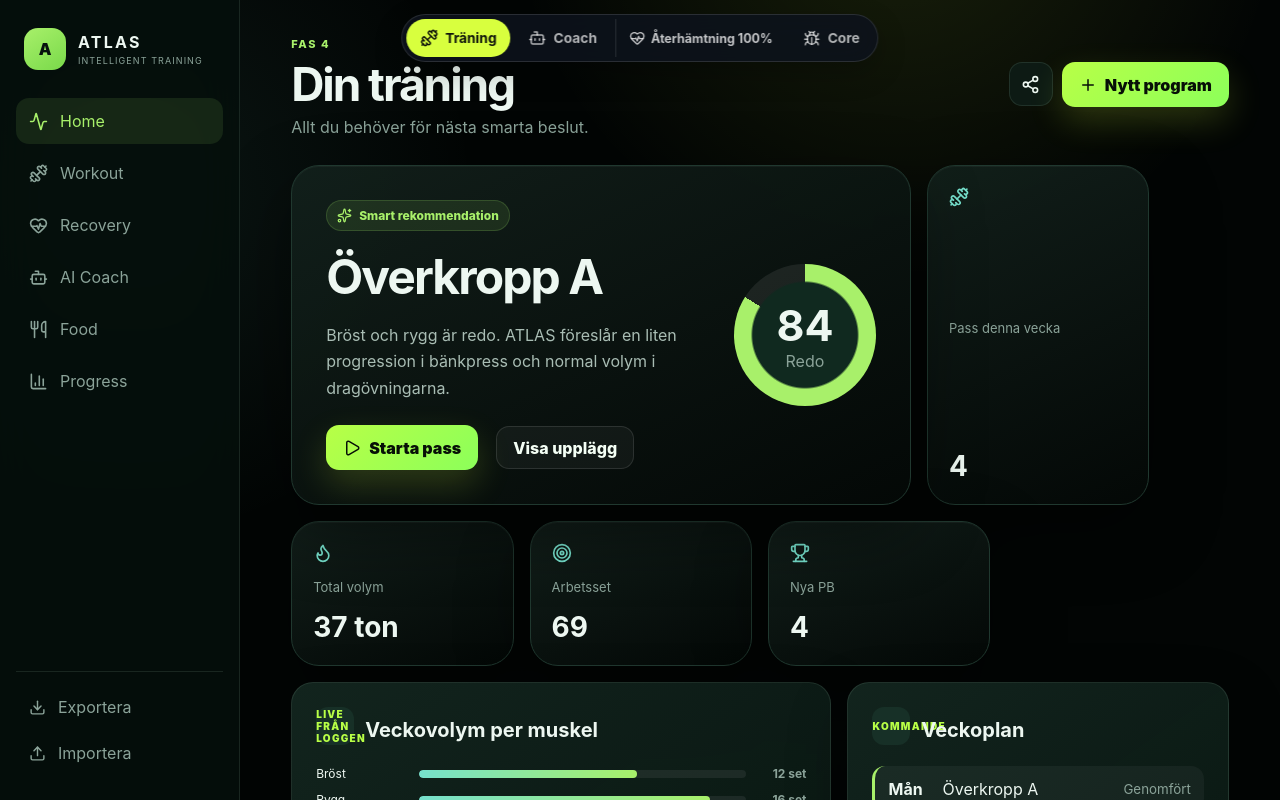
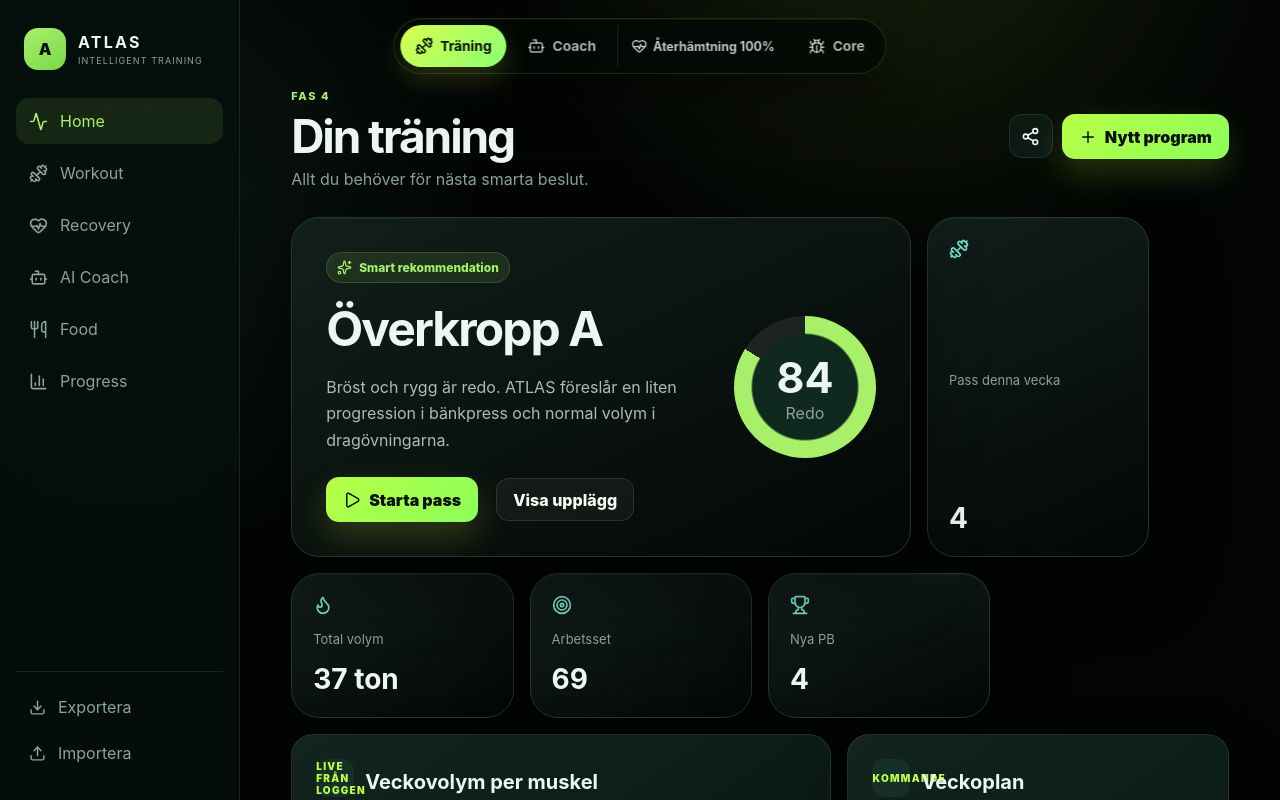
Before and after one commit to robertekholm68-lab/Atlas-ChatGPT, a React (Vite) app: page / in a window 1280 px wide. Shown: the top 800 px of the page. Built offline with nearby package versions, Linux system fonts and the light colour scheme.

Commit message:
Establish premium ATLAS UI foundation

```diff
--- a/src/appAtlas.css
+++ b/src/appAtlas.css
@@ -79,3 +79,66 @@
     display: none;
   }
 }
+
+/* ATLAS UI 2.0 shell chrome */
+.atlas-product-shell {
+  color: var(--text);
+  background:
+    radial-gradient(circle at 50% -8%, rgba(216, 255, 62, 0.12), transparent 26%),
+    radial-gradient(circle at 88% 18%, rgba(109, 247, 231, 0.08), transparent 24%),
+    #020403;
+}
+
+.atlas-module-switch {
+  top: 18px;
+  gap: 6px;
+  padding: 6px;
+  border-color: rgba(216, 255, 62, 0.14);
+  background: rgba(3, 8, 6, 0.78);
+  box-shadow: 0 18px 50px rgba(0, 0, 0, 0.44), inset 0 1px 0 rgba(255, 255, 255, 0.05);
+}
+
+.atlas-module-switch button {
+  min-height: 42px;
+  border: 1px solid transparent;
+  transition: transform 0.18s ease, background 0.18s ease, color 0.18s ease;
+}
+
+.atlas-module-switch button:hover {
+  transform: translateY(-1px);
+  background: rgba(255, 255, 255, 0.055);
+  color: #f5fff8;
+}
+
+.atlas-module-switch button.active {
+  background: linear-gradient(135deg, #d9ff4f, #8dff72);
+  color: #071007;
+  box-shadow: 0 12px 28px rgba(216, 255, 79, 0.18);
+}
+
+.atlas-dev-toggle.active {
+  border-color: rgba(109, 247, 231, 0.26) !important;
+  background: rgba(109, 247, 231, 0.11) !important;
+  color: #6df7e7 !important;
+}
+
+@media (min-width: 761px) {
+  .atlas-product-shell .p4-main {
+    padding-top: 84px;
+  }
+}
+
+@media (max-width: 760px) {
+  .atlas-module-switch {
+    left: 10px;
+    right: 10px;
+    transform: none;
+    justify-content: center;
+    border-radius: 22px;
+  }
+
+  .atlas-module-switch button span,
+  .atlas-dev-toggle span {
+    display: none;
+  }
+}
--- a/src/atlasDesignSystem.jsx
+++ b/src/atlasDesignSystem.jsx
@@ -1,33 +1,93 @@
 import { ChevronRight } from 'lucide-react'
+
+export const atlasTheme = {
+  color: {
+    primaryLime: '#d9ff4f',
+    secondaryLime: '#8dff72',
+    darkBackground: '#020403',
+    darkCard: '#0d1512',
+    border: 'rgba(223, 255, 225, 0.12)',
+    divider: 'rgba(223, 255, 225, 0.08)',
+    textPrimary: '#f5fff8',
+    textSecondary: '#8f9f96',
+    disabled: '#46534c',
+    success: '#8dff72',
+    warning: '#ffd166',
+    error: '#ff6b6b',
+    accentCyan: '#6df7e7',
+    accentOrange: '#ff9f4a',
+    glowLime: 'rgba(217, 255, 79, 0.28)',
+    glowCyan: 'rgba(109, 247, 231, 0.18)'
+  },
+  radius: { sm: 14, md: 22, lg: 30, xl: 38 },
+  spacing: { xs: 6, sm: 10, md: 16, lg: 24, xl: 36, xxl: 56 },
+  typography: {
+    display: 'clamp(42px, 7vw, 78px)',
+    h1: 'clamp(34px, 5vw, 56px)',
+    h2: 'clamp(28px, 4vw, 44px)',
+    h3: '24px',
+    section: '13px',
+    body: '16px',
+    small: '13px',
+    caption: '11px',
+    metric: 'clamp(32px, 4vw, 52px)',
+    button: '14px'
+  }
+}
 
 export function Card({ children, className = '', as: Tag = 'section' }) {
   return <Tag className={`atlas-card ${className}`.trim()}>{children}</Tag>
 }
 
+export function AtlasCard(props) { return <Card {...props} /> }
+export function AtlasPanel(props) { return <Card {...props} className={`atlas-panel ${props.className || ''}`.trim()} /> }
+
 export function SectionTitle({ eyebrow, title, action, onAction }) {
   return <div className="atlas-section-title"><div>{eyebrow && <span>{eyebrow}</span>}<h3>{title}</h3></div>{action && <button type="button" onClick={onAction}>{action}<ChevronRight size={16}/></button>}</div>
 }
 
+export function AtlasSectionHeader(props) { return <SectionTitle {...props} /> }
+
 export function ActionButton({ children, variant = 'primary', className = '', ...props }) {
   return <button type="button" className={`atlas-button ${variant} ${className}`.trim()} {...props}>{children}</button>
+}
+
+export function AtlasButton(props) { return <ActionButton {...props} /> }
+
+export function AtlasHero({ eyebrow, title, body, action, children, className = '' }) {
+  return <Card className={`atlas-hero ${className}`.trim()}><div>{eyebrow && <span className="atlas-chip glow">{eyebrow}</span>}<h2>{title}</h2>{body && <p>{body}</p>}{action}</div>{children}</Card>
+}
+
+export function AtlasChip({ children, tone = 'lime' }) {
+  return <span className={`atlas-chip ${tone}`}>{children}</span>
 }
 
 export function StatCard({ icon: Icon, label, value, note, tone = '' }) {
   return <Card as="article" className="atlas-stat-card"><div className="atlas-stat-icon">{Icon && <Icon size={20}/>}</div><span>{label}</span><strong>{value}</strong>{note && <small className={tone}>{note}</small>}</Card>
 }
 
+export function AtlasStatCard(props) { return <StatCard {...props} /> }
+export function AtlasMetric(props) { return <StatCard {...props} /> }
+
 export function ProgressRing({ value, label, size = 132 }) {
   return <div className="atlas-progress-ring" style={{ '--value': `${value * 3.6}deg`, width: size, height: size }}><strong>{value}</strong><span>{label}</span></div>
 }
+
+export function AtlasProgressRing(props) { return <ProgressRing {...props} /> }
 
 export function WorkoutCard({ title, meta, tag, onStart }) {
   return <Card as="article" className="atlas-workout-card"><div><span>{tag}</span><h3>{title}</h3><p>{meta}</p></div><ActionButton onClick={onStart}>Starta</ActionButton></Card>
 }
 
 export function ExerciseRow({ index, title, subtitle, value, children, onClick }) {
-  return <button type="button" className="atlas-exercise-row" onClick={onClick}><b>{index}</b><span><strong>{title}</strong><small>{subtitle}</small></span><em>{value}</em>{children}</button>
+  return <button type="button" className="atlas-exercise-row atlas-list-item" onClick={onClick}><b>{index}</b><span><strong>{title}</strong><small>{subtitle}</small></span><em>{value}</em>{children}</button>
+}
+
+export function AtlasListItem({ children, onClick, className = '' }) {
+  const Tag = onClick ? 'button' : 'div'
+  return <Tag type={onClick ? 'button' : undefined} className={`atlas-list-item ${className}`.trim()} onClick={onClick}>{children}</Tag>
 }
 
 export function BottomNavigation({ items, active, onChange }) {
-  return <nav className="atlas-bottom-nav" aria-label="Primär mobilnavigation">{items.map(({ id, label, icon: Icon }) => <button key={id} type="button" className={active === id ? 'active' : ''} onClick={() => onChange(id)}><Icon size={20}/><span>{label}</span></button>)}</nav>
+  return <nav className="atlas-bottom-nav atlas-navigation" aria-label="Primär mobilnavigation">{items.map(({ id, label, icon: Icon }) => <button key={id} type="button" className={active === id ? 'active' : ''} onClick={() => onChange(id)}><Icon size={20}/><span>{label}</span></button>)}</nav>
 }
--- a/src/styles.css
+++ b/src/styles.css
@@ -180,3 +180,29 @@
   .hero-card { display:grid; }.readiness-ring,.macro-donut { margin-top:8px; }.hero-actions { align-items:stretch; flex-direction:column; gap:5px; }.text-button { justify-content:center; }
   .muscle-grid { grid-template-columns:1fr; }.meal-list > div { align-items:flex-start; }.topbar-actions { display:none; }
 }
+
+/* ATLAS UI 2.0 centralized theme tokens */
+:root {
+  --primary-lime: #d9ff4f;
+  --secondary-lime: #8dff72;
+  --dark-background: #020403;
+  --dark-card: #0d1512;
+  --divider: rgba(223, 255, 225, 0.08);
+  --disabled: #46534c;
+  --success: #8dff72;
+  --error: #ff6b6b;
+  --accent-cyan: #6df7e7;
+  --accent-orange: #ff9f4a;
+  --glow-lime: rgba(217, 255, 79, 0.28);
+  --glow-cyan: rgba(109, 247, 231, 0.18);
+  --font-display: clamp(42px, 7vw, 78px);
+  --font-h1: clamp(34px, 5vw, 56px);
+  --font-h2: clamp(28px, 4vw, 44px);
+  --font-h3: 24px;
+  --font-section: 13px;
+  --font-body: 16px;
+  --font-small: 13px;
+  --font-caption: 11px;
+  --font-metric: clamp(32px, 4vw, 52px);
+  --font-button: 14px;
+}
```
